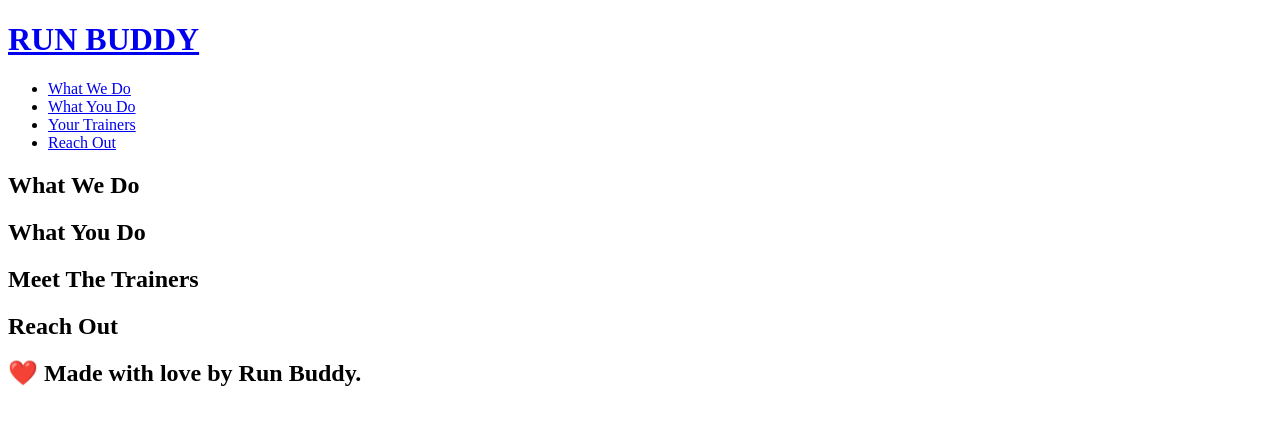
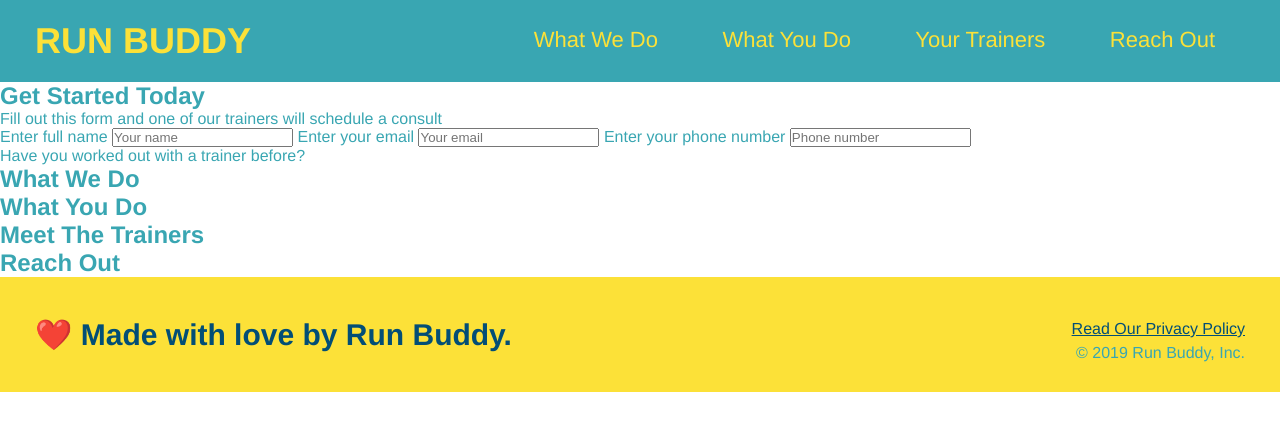
Before and after one commit to ERansom1/Runbuddy, a plain HTML site: page index.html in a window 1280 px wide. Drawn offline with Linux system fonts and the light colour scheme; files that its build step writes are made by us from their sources.

Commit message:
initial push
12/20/2021 run buddy

```diff
--- a/index.html
+++ b/index.html
@@ -1,21 +1,26 @@
 <!DOCTYPE html>
 <html lang="en">
+
+<head>
+  <meta charset="UTF-8" />
+  <title>Run Buddy</title>
+  <link rel="stylesheet" href="./assets/css/style.css" />
+</head>
+
+<body>
   <!-- navigation -->
   <header>
-  <title>RUN BUDDY</title>
     <h1>
-        <a href="/">RUN BUDDY</a>
+      <a href="/">
+        RUN BUDDY
+      </a>
     </h1>
-<link rel="stylesheet" href="./assets/css/style.css/">
-
-</header>
-
     <nav>
-        <!--Unordered list elements-->
+      <!-- Unordered list element -->
       <ul>
-        <!--List item element-->
+        <!-- List item element-->
         <li>
-            <!--Anchor element-->
+          <!-- Anchor element -->
           <a href="#what-we-do">What We Do</a>
         </li>
         <li>
@@ -29,10 +34,33 @@
         </li>
       </ul>
     </nav>
-
+  </header>
 
   <!-- hero/jumbotron -->
   <section>
+    <div>
+      <h2>Get Started Today</h2>
+      <p>Fill out this form and one of our trainers will schedule a consult</p>
+
+      <!--Add form element-->
+      <form>
+
+        <!--Name-->
+        <label for="name">Enter full name</label>
+        <input type="text" placeholder="Your name" name="name" id="name" />
+        <!--email-->
+        <label for="email">Enter your email</label>
+        <input type="text" placeholder="Your email" name="email" id="email" />
+        <!--phone-->
+        <label for="phone">Enter your phone number</label>
+        <input type="text" placeholder="Phone number" name="phone" id="phone" />
+
+        <p>
+          Have you worked out with a trainer before?
+        </p>
+      </form>
+
+    </div>
   </section>
 
   <!-- "what we do" section -->
@@ -58,5 +86,11 @@
   <!-- footer -->
   <footer>
     <h2>❤️ Made with love by Run Buddy.</h2>
+    <div>
+      <a href="#">Read Our Privacy Policy</a><br />
+      &copy; 2019 Run Buddy, Inc.
+    </div>
   </footer>
+</body>
+
 </html>
--- /dev/null
+++ b/style.css
@@ -0,0 +1,67 @@
+* {
+    margin: 0;
+    padding: 0;
+    box-sizing: border-box;
+  }
+
+  body {
+    /* more on this crazy alphanumerical value in a minute! */
+    color: #39a6b2;
+    font-family: Helvetica, Arial, sans-serif;
+  }
+
+  /* apply styles to <header> */
+  header {
+    padding: 20px 35px;
+    background-color: #39a6b2;
+  }
+
+  header h1 {
+    font-weight: bold;
+    font-size: 36px;
+    color: #fce138;
+    margin: 0;
+    display: inline;
+  }
+  header a {
+    text-decoration: none;
+    color: #fce138;
+  }
+
+  header nav {
+    float: right;
+    margin: 7px 0;
+  }
+
+  header nav ul li {
+    display: inline;
+  }
+
+  header nav ul li a {
+    margin: 0 30px;
+    font-weight: lighter;
+    font-size: 22px;
+  }
+
+  footer {
+    background: #fce138;
+    width: 100%;
+    padding: 40px 35px;
+  }
+
+  footer h2 {
+    display: inline;
+    color: #024e76;
+    font-size: 30px;
+    margin: 0;
+  }
+
+  footer div {
+    float: right;
+    line-height: 1.5;
+    text-align: right;
+  }
+
+  footer a {
+    color: #024e76;
+  }
```
Lines whose indentation alone changed are shown as unchanged.
